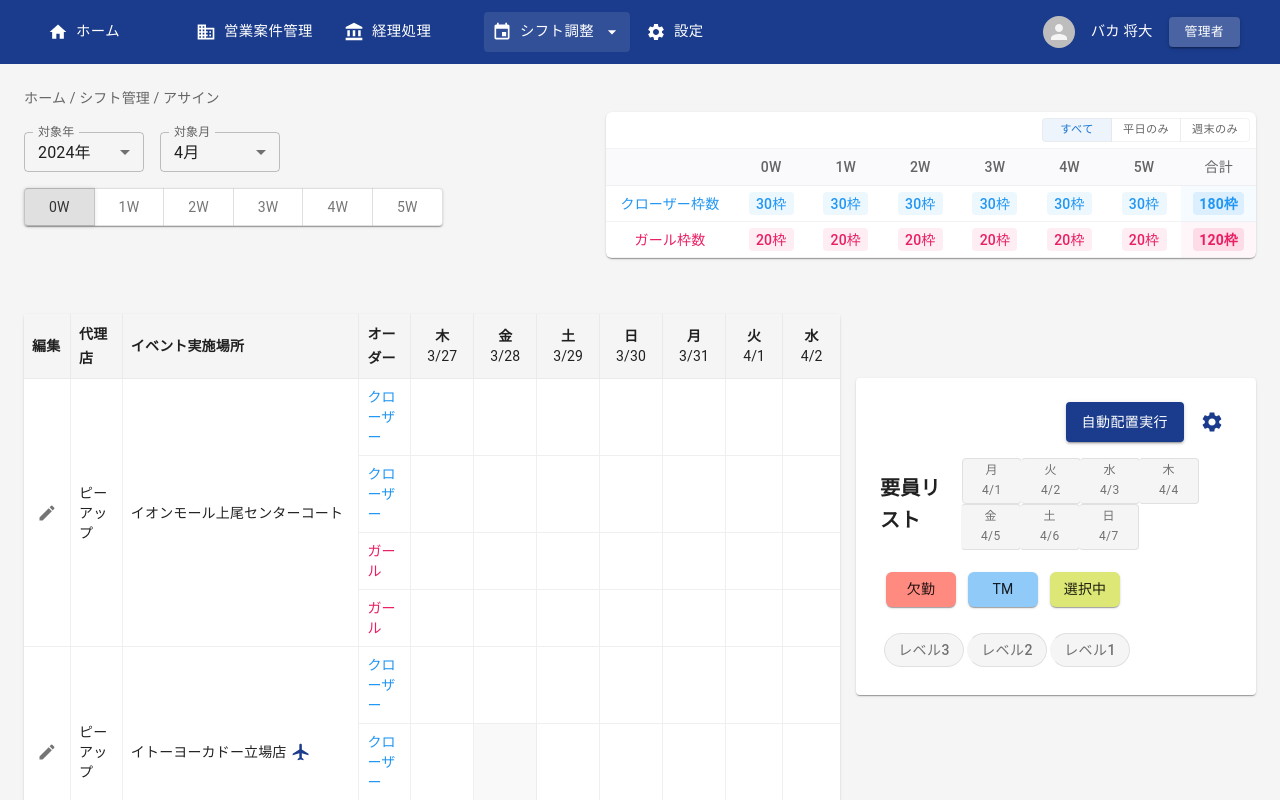
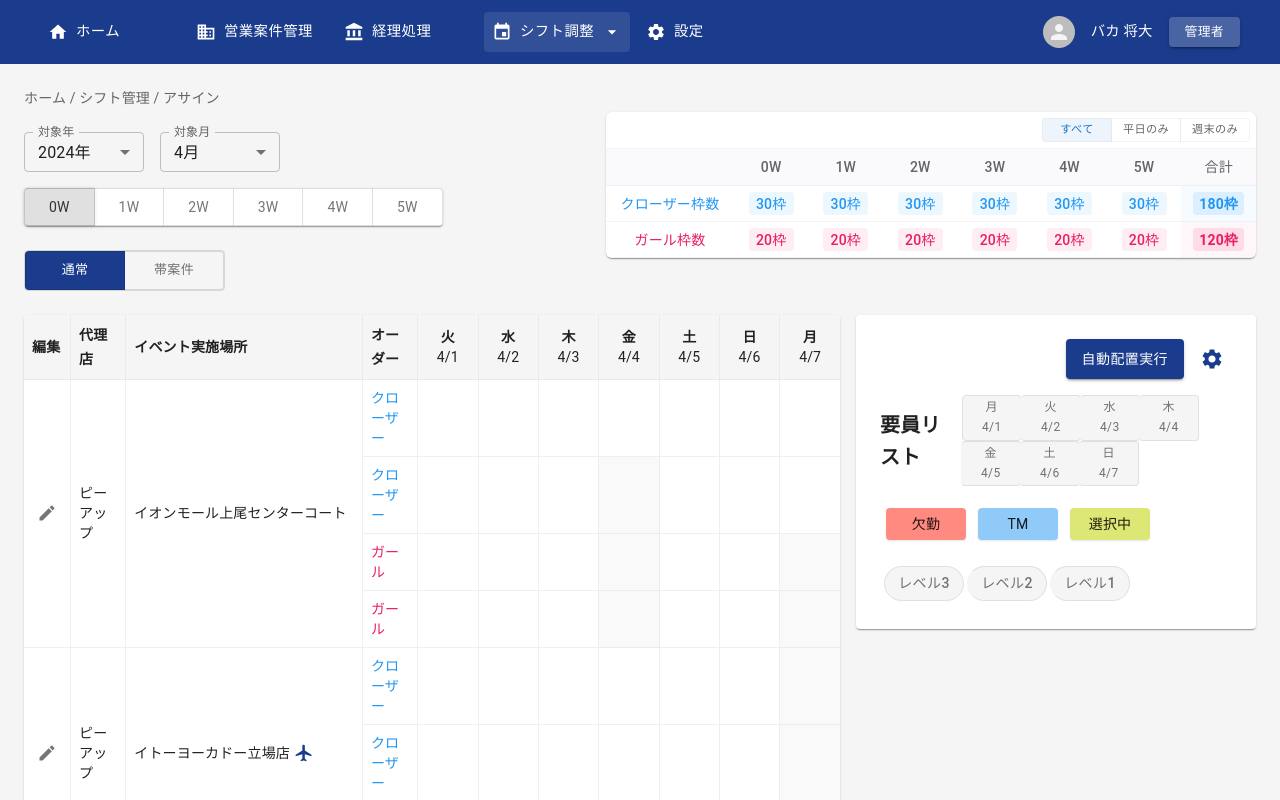
Before and after one commit to takahiro5757/Ans_setting_notify, a Next.js app: page /shifts/assign in a window 1280 px wide. Built offline with nearby package versions, Linux system fonts and the light colour scheme.

Commit message:
セルサイズ変更バグを修正、火曜日からの日付表示、タイルの統一サイズ、表示切替ボタンの追加

```diff
--- a/src/app/shifts/assign/page.tsx
+++ b/src/app/shifts/assign/page.tsx
@@ -1,7 +1,7 @@
 'use client';
 
 import { useState, useCallback } from 'react';
-import { Box, Container, Typography, Grid, SelectChangeEvent } from '@mui/material';
+import { Box, Container, Typography, Grid, SelectChangeEvent, ToggleButtonGroup, ToggleButton } from '@mui/material';
 import Breadcrumb from '@/components/Breadcrumb';
 import YearMonthSelector from '@/components/YearMonthSelector';
 import WeekSelector from '@/components/WeekSelector';
@@ -42,6 +42,8 @@ export default function AssignPage() {
   const [month, setMonth] = useState<string>('4');
   const [selectedWeek, setSelectedWeek] = useState<number>(0);
   const [assignments, setAssignments] = useState<AssignmentItem[]>(generateDummyAssignments());
+  // 表示モードの状態追加
+  const [displayMode, setDisplayMode] = useState<string>('normal');
 
   // 週情報を取得
   const weeks = getWeeks(year, month);
@@ -121,6 +123,16 @@ export default function AssignPage() {
     }
   }, []);
 
+  // 表示モード変更ハンドラ
+  const handleDisplayModeChange = (
+    event: React.MouseEvent<HTMLElement>,
+    newMode: string,
+  ) => {
+    if (newMode !== null) {
+      setDisplayMode(newMode);
+    }
+  };
+
   return (
     <DragDropContext onDragEnd={handleDragEnd}>
       <Container
@@ -150,7 +162,7 @@ export default function AssignPage() {
           </Box>
 
           {/* 年月・週選択 */}
-          <Box sx={{ mb: 3 }}>
+          <Box sx={{ mb: 2 }}>
             <YearMonthSelector
               year={year}
               month={month}
@@ -166,11 +178,69 @@ export default function AssignPage() {
             />
           </Box>
 
+          {/* 表示切替ボタン */}
+          <Box sx={{
+            mb: 3,
+            justifyContent: 'flex-start',
+            borderRadius: 1,
+            border: '1px solid rgba(0, 0, 0, 0.12)',
+            display: 'inline-block'
+          }}>
+            <ToggleButtonGroup
+              value={displayMode}
+              exclusive
+              onChange={handleDisplayModeChange}
+              aria-label="表示切替"
+              size="small"
+            >
+              <ToggleButton
+                value="normal"
+                aria-label="通常"
+                sx={{
+                  px: 3,
+                  width: '100px',
+                  '&.Mui-selected': {
+                    bgcolor: 'primary.main',
+                    color: 'white',
+                    '&:hover': {
+                      bgcolor: 'primary.dark',
+                      color: 'white',
+                    }
+                  }
+                }}
+              >
+                <Box sx={{ display: 'flex', alignItems: 'center', justifyContent: 'center', width: '100%' }}>
+                  通常
+                </Box>
+              </ToggleButton>
+              <ToggleButton
+                value="series"
+                aria-label="帯案件"
+                sx={{
+                  px: 3,
+                  width: '100px',
+                  '&.Mui-selected': {
+                    bgcolor: 'primary.main',
+                    color: 'white',
+                    '&:hover': {
+                      bgcolor: 'primary.dark',
+                      color: 'white',
+                    }
+                  }
+                }}
+              >
+                <Box sx={{ display: 'flex', alignItems: 'center', justifyContent: 'center', width: '100%' }}>
+                  帯案件
+                </Box>
+              </ToggleButton>
+            </ToggleButtonGroup>
+          </Box>
+
           {/* メインコンテンツ - グリッドレイアウト */}
           <Grid container spacing={2}>
             {/* 左側のコンテンツ - AssignmentTable */}
             <Grid item xs={12} md={8}>
-              <Box sx={{ mt: 8, mb: 2 }}>
+              <Box sx={{ mb: 2 }}>
                 <AssignmentTable
                   assignments={assignments}
                   dates={dates}
@@ -180,7 +250,7 @@ export default function AssignPage() {
             </Grid>
 
             {/* 右側のコンテンツ - StaffList */}
-            <Grid item xs={12} md={4} sx={{ mt: 16 }}>
+            <Grid item xs={12} md={4}>
               <Box sx={{ display: 'flex', justifyContent: 'center' }}>
                 <StaffList year={parseInt(year)} month={parseInt(month)} />
               </Box>
--- a/src/components/shifts/AssignmentTable/index.tsx
+++ b/src/components/shifts/AssignmentTable/index.tsx
@@ -66,15 +66,16 @@ const DroppableCell = styled(StyledTableCell, {
 })<{ isAvailable?: boolean; isGirl?: boolean }>(({ theme, isAvailable, isGirl }) => ({
   width: '100px',
   height: '50px',
+  minHeight: '50px',
+  maxHeight: '50px',
   backgroundColor: isAvailable ? '#fff' : '#f5f5f5',
   position: 'relative',
   textAlign: 'center',
   padding: '8px',
+  boxSizing: 'border-box',
+  transition: 'background-color 0.2s ease',
   '&.dragOver': {
-    backgroundColor: theme.palette.primary.light,
-    opacity: 0.8,
-    borderColor: theme.palette.primary.main,
-    boxShadow: `0 0 5px ${theme.palette.primary.main}`,
+    backgroundColor: 'rgba(33, 150, 243, 0.08)',
   }
 }));
 
@@ -194,6 +195,8 @@ const StatusChip = styled('div')<{ status: string }>(({ theme, status }) => {
     width: '90%',
     boxShadow: '0 1px 2px rgba(0, 0, 0, 0.1)',
     position: 'relative',
+    height: '24px',
+    lineHeight: '16px',
   };
 });
 
@@ -228,6 +231,20 @@ const getStatusDisplay = (status: string) => {
       return '';
   }
 };
+
+// セル内のコンテンツ用のスタイル
+const CellContent = styled(Box)({
+  position: 'absolute',
+  top: 0,
+  left: 0,
+  right: 0,
+  bottom: 0,
+  display: 'flex',
+  alignItems: 'center',
+  justifyContent: 'center',
+  width: '100%',
+  height: '100%',
+});
 
 export default function AssignmentTable({ assignments, dates, onEdit }: AssignmentTableProps) {
   // 状態管理
@@ -401,8 +418,9 @@ export default function AssignmentTable({ assignments, dates, onEdit }: Assignme
                               onMouseEnter={() => setHoveredCell(cellId)}
                               onMouseLeave={() => setHoveredCell(null)}
                             >
+                              <CellContent>
                                 {status && (
-                                <Box sx={{ position: 'relative' }}>
+                                  <Box sx={{ position: 'relative', width: '100%' }}>
                                     <StatusChip status={status}>
                                       {getStatusDisplay(status)}
                                       <DeleteButton
@@ -420,7 +438,8 @@ export default function AssignmentTable({ assignments, dates, onEdit }: Assignme
                                     </StatusChip>
                                   </Box>
                                 )}
-                              {provided.placeholder}
+                              </CellContent>
+                              <div style={{ display: 'none' }}>{provided.placeholder}</div>
                             </DroppableCell>
                           )}
                         </Droppable>
--- a/src/components/shifts/StaffList/index.tsx
+++ b/src/components/shifts/StaffList/index.tsx
@@ -51,16 +51,18 @@ const StatusTile = styled(Paper)<StatusTileProps>(({ theme, color }) => ({
   display: 'flex',
   justifyContent: 'center',
   alignItems: 'center',
-  width: '70px',
-  height: '35px',
+  width: '80px',
+  height: '32px',
   margin: theme.spacing(0.75),
   backgroundColor: color,
-  borderRadius: '6px',
+  borderRadius: '4px',
   cursor: 'grab',
   userSelect: 'none',
   textAlign: 'center',
-  boxShadow: theme.shadows[1],
-  fontSize: '0.9rem',
+  boxShadow: '0 1px 2px rgba(0, 0, 0, 0.1)',
+  fontSize: '0.8rem',
+  padding: '4px 8px',
+  fontWeight: 'bold',
 }));
 
 const LevelButton = styled(ToggleButton)(({ theme }) => ({
--- a/src/utils/assignmentUtils.ts
+++ b/src/utils/assignmentUtils.ts
@@ -6,8 +6,13 @@ export const generateDates = (startDate: Date, days: number = 7) => {
   const dates = [];
   const dayOfWeekMap = ['日', '月', '火', '水', '木', '金', '土'];
 
+  // 現在の日付から最も近い火曜日を見つける
+  const currentDay = startDate.getDay(); // 0=日, 1=月, 2=火, ...
+  const daysUntilTuesday = (currentDay <= 2) ? (2 - currentDay) : (9 - currentDay);
+  const tuesdayDate = addDays(startDate, daysUntilTuesday);
+
   for (let i = 0; i < days; i++) {
-    const date = addDays(startDate, i);
+    const date = addDays(tuesdayDate, i);
     const dateStr = format(date, 'yyyy-MM-dd');
     const dayOfWeek = dayOfWeekMap[date.getDay()];
     const display = format(date, 'M/d');
```
Lines whose indentation alone changed are shown as unchanged.
